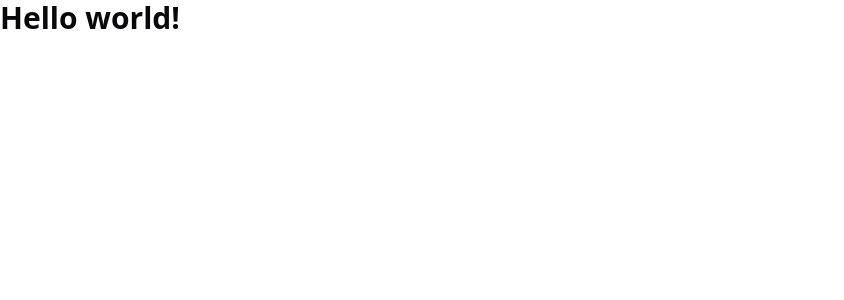
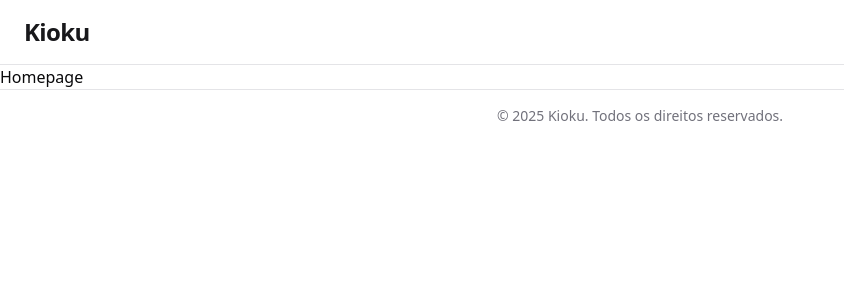
Before and after one commit to GuilhermeAMendes/Project-Kioku, a React (Vite) app: page / in a window 1280 px wide. Shown: the top 300 px of the page, without its empty margins (0-844 px from the left). Built offline with nearby package versions, Linux system fonts and the light colour scheme.

Commit message:
feat: create routes management file

```diff
--- a/src/App.tsx
+++ b/src/App.tsx
@@ -1,3 +1,19 @@
+// External Library
+import { BrowserRouter as Router } from "react-router-dom";
+
+// Routes
+import AppRoutes from "./routes";
+
+// Components
+import { Header } from "./components/structure/Header";
+import { Footer } from "./components/structure/Footer";
+
 export default function App() {
-  return <h1 className="text-3xl font-bold">Hello world!</h1>;
+  return (
+    <Router>
+      <Header />
+      <AppRoutes />
+      <Footer />
+    </Router>
+  );
 }
--- /dev/null
+++ b/src/routes.tsx
@@ -0,0 +1,34 @@
+// External library
+import { type RouteObject, useRoutes } from "react-router-dom";
+
+const routesList: RouteObject[] = [
+  {
+    path: "/",
+    element: <>Homepage</>,
+  },
+  {
+    path: "/create",
+    element: <>Homepage</>,
+  },
+  {
+    path: "/update",
+    element: <>Homepage</>,
+  },
+  {
+    path: "/delete",
+    element: <>Homepage</>,
+  },
+  {
+    path: "/movie/:id",
+    element: <>Homepage</>,
+  },
+  {
+    path: "*",
+    element: <>Homepage</>,
+  },
+];
+
+export default function AppRoutes() {
+  const elementRoutes = useRoutes(routesList);
+  return elementRoutes;
+}
```
